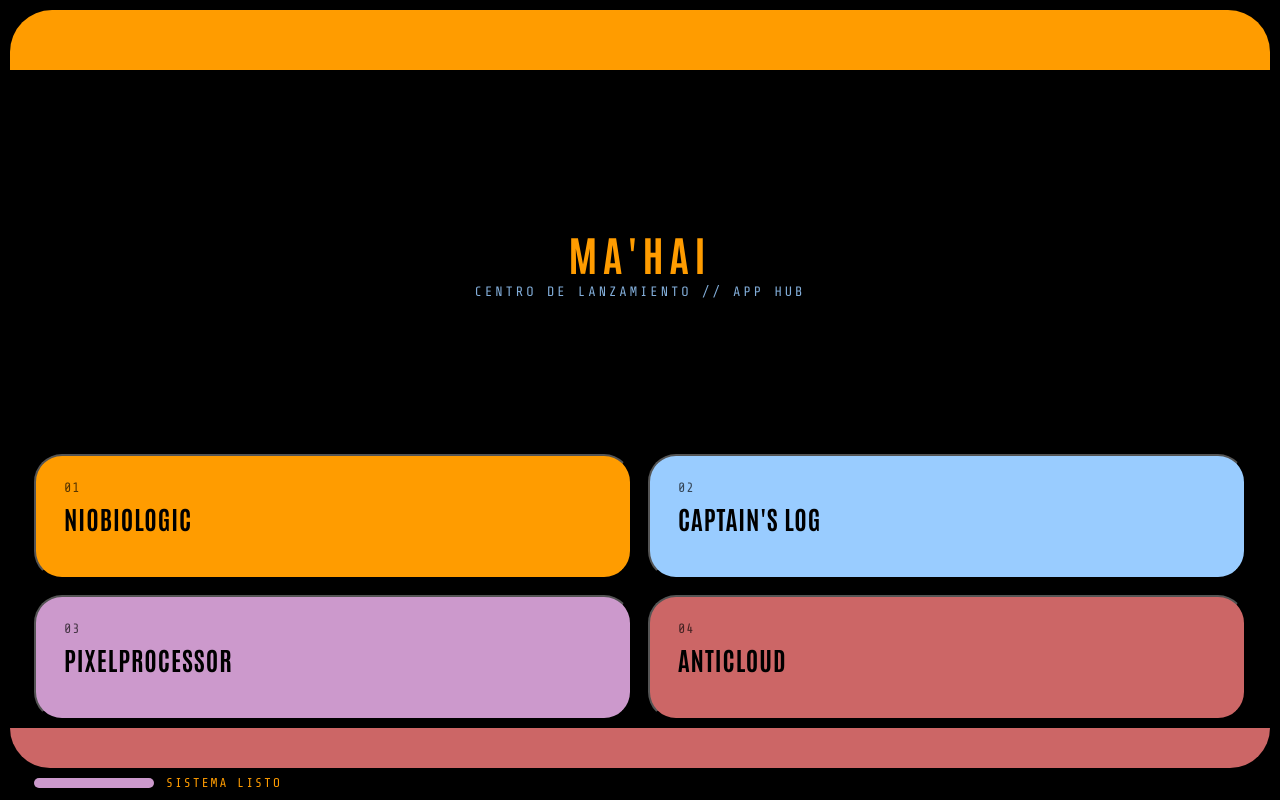
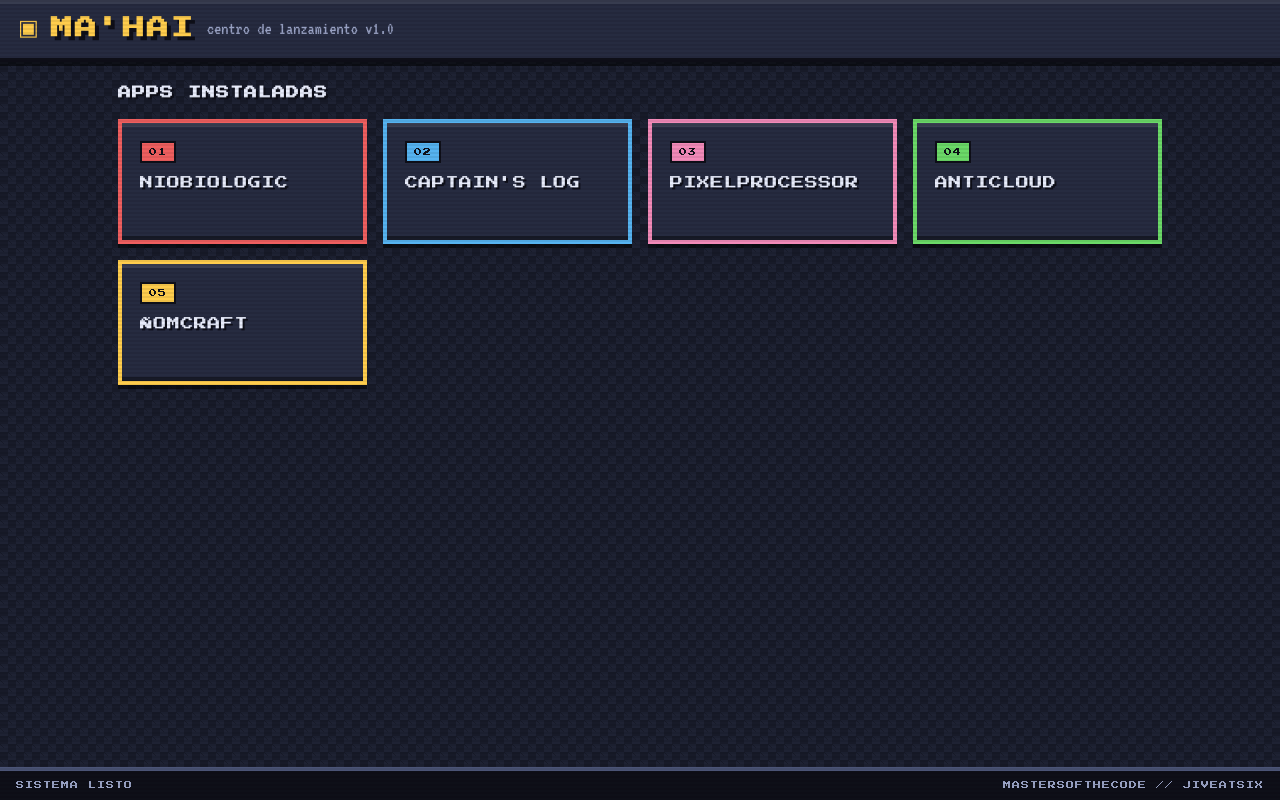
Before and after one commit to jiveatsix-jpg/mahai, a website: page www/index.html in a window 1280 px wide. Drawn offline with nearby package versions, Linux system fonts and the light colour scheme.

Commit message:
Restyle hub to match Nyomcraft's pixel-art aesthetic
Was LCARS (rounded terminal look). Now matches the rest of the family:
Press Start 2P/VT323, checkerboard background, hard 4px pixel borders
with stepped drop shadows instead of rounded corners, per-app accent
colors from Nyomcraft's own palette (red/blue/pink/green/yellow — one
per app, no repeats).

```diff
--- a/src-tauri/tauri.conf.json
+++ b/src-tauri/tauri.conf.json
@@ -11,7 +11,7 @@
     "windows": [
       {
         "title": "Ma'hai",
-        "width": 860,
+        "width": 1040,
         "height": 620,
         "resizable": true,
         "fullscreen": false
--- a/www/index.html
+++ b/www/index.html
@@ -6,52 +6,59 @@
 <title>MA'HAI</title>
 <link rel="preconnect" href="https://fonts.googleapis.com">
 <link rel="preconnect" href="https://fonts.gstatic.com" crossorigin>
-<link href="https://fonts.googleapis.com/css2?family=Michroma&family=Antonio:wght@400;600;700&family=Share+Tech+Mono&display=swap" rel="stylesheet">
+<link href="https://fonts.googleapis.com/css2?family=Press+Start+2P&family=VT323&display=swap" rel="stylesheet">
 <link rel="stylesheet" href="style.css">
 </head>
 <body>
 
-<div class="lcars-frame">
-  <div class="elbow elbow-top" aria-hidden="true"></div>
+<header class="topbar">
+  <div class="brand">
+    <span class="brand-icon" aria-hidden="true">&#9635;</span>
+    <h1 class="logo">MA'HAI</h1>
+    <span class="brand-sub">centro de lanzamiento v1.0</span>
+  </div>
+</header>
 
-  <header class="mahai-header">
-    <div class="mahai-title">MA'HAI</div>
-    <div class="mahai-subtitle">CENTRO DE LANZAMIENTO // APP HUB</div>
-  </header>
+<main class="view">
+  <h2 class="sec">APPS INSTALADAS</h2>
 
-  <main class="mahai-grid" id="grid">
-    <button class="app-card card-orange" data-exe="NioBiologic.exe" data-label="NioBiologic">
-      <span class="card-index">01</span>
-      <span class="card-name">NIOBIOLOGIC</span>
-      <span class="card-status" data-status></span>
+  <div class="grid" id="grid">
+    <button class="pbox card card-red" data-exe="NioBiologic.exe" data-label="NioBiologic">
+      <span class="tag red">01</span>
+      <span class="card-title">NIOBIOLOGIC</span>
+      <span class="card-meta" data-status>&nbsp;</span>
     </button>
 
-    <button class="app-card card-blue" data-exe="CaptainsLog.exe" data-label="Captain's Log">
-      <span class="card-index">02</span>
-      <span class="card-name">CAPTAIN'S LOG</span>
-      <span class="card-status" data-status></span>
+    <button class="pbox card card-blue" data-exe="CaptainsLog.exe" data-label="Captain's Log">
+      <span class="tag blue">02</span>
+      <span class="card-title">CAPTAIN'S LOG</span>
+      <span class="card-meta" data-status>&nbsp;</span>
     </button>
 
-    <button class="app-card card-violet" data-exe="PixelProcessor.exe" data-label="PixelProcessor">
-      <span class="card-index">03</span>
-      <span class="card-name">PIXELPROCESSOR</span>
-      <span class="card-status" data-status></span>
+    <button class="pbox card card-pink" data-exe="PixelProcessor.exe" data-label="PixelProcessor">
+      <span class="tag pink">03</span>
+      <span class="card-title">PIXELPROCESSOR</span>
+      <span class="card-meta" data-status>&nbsp;</span>
     </button>
 
-    <button class="app-card card-salmon" data-exe="AntiCloud.exe" data-label="AntiCloud">
-      <span class="card-index">04</span>
-      <span class="card-name">ANTICLOUD</span>
-      <span class="card-status" data-status></span>
+    <button class="pbox card card-green" data-exe="AntiCloud.exe" data-label="AntiCloud">
+      <span class="tag green">04</span>
+      <span class="card-title">ANTICLOUD</span>
+      <span class="card-meta" data-status>&nbsp;</span>
     </button>
-  </main>
 
-  <footer class="mahai-footer">
-    <div class="footer-strip"></div>
-    <div class="footer-text" id="footer-text">SISTEMA LISTO</div>
-  </footer>
+    <button class="pbox card card-yellow" data-exe="Nyomcraft.exe" data-label="Nyomcraft">
+      <span class="tag yellow">05</span>
+      <span class="card-title">&Ntilde;OMCRAFT</span>
+      <span class="card-meta" data-status>&nbsp;</span>
+    </button>
+  </div>
+</main>
 
-  <div class="elbow elbow-bottom" aria-hidden="true"></div>
-</div>
+<footer class="statusbar">
+  <span id="footer-text">SISTEMA LISTO</span>
+  <span>MASTERSOFTHECODE // JIVEATSIX</span>
+</footer>
 
 <script src="script.js"></script>
 </body>
--- a/www/script.js
+++ b/www/script.js
@@ -1,7 +1,7 @@
 const invoke = window.__TAURI__.core.invoke;
 
 const footerText = document.getElementById('footer-text');
-const cards = document.querySelectorAll('.app-card');
+const cards = document.querySelectorAll('.card');
 
 cards.forEach((card) => {
   const statusEl = card.querySelector('[data-status]');
--- a/www/style.css
+++ b/www/style.css
@@ -1,137 +1,163 @@
 /* ============================================================
-   MA'HAI — Centro de lanzamiento LCARS
-   Misma paleta que el resto del ecosistema (captain-log, etc.)
+   MA'HAI — Centro de lanzamiento, estética pixel (misma que Nyomcraft)
    ============================================================ */
 
 :root {
-  --c-black: #000000;
-  --c-orange: #FF9C00;
-  --c-blue: #99CCFF;
-  --c-violet: #CC99CC;
-  --c-salmon: #CC6666;
-  --c-panel-bg: #0A0A0A;
-  --c-text: #E8E8E8;
-  --font-display: 'Antonio', 'Michroma', sans-serif;
-  --font-mono: 'Share Tech Mono', 'Courier New', monospace;
-  --radius-lg: 42px;
+  --ink:      #0e0f18;
+  --bg:       #171a28;
+  --bg2:      #1e2233;
+  --panel:    #262b40;
+  --panel2:   #323852;
+  --line:     #4b5476;
+  --text:     #e8ecfb;
+  --dim:      #99a2c4;
+  --green:    #6bd968;
+  --yellow:   #ffcd4d;
+  --red:      #ef5f5f;
+  --blue:     #56b3f0;
+  --pink:     #f28ab8;
+
+  --px: 4px;
+  --pixel: 'Press Start 2P', 'Courier New', monospace;
+  --body:  'VT323', 'Courier New', monospace;
 }
 
 * { box-sizing: border-box; }
 
-html, body {
+html { background: var(--ink); }
+
+body {
   margin: 0;
-  padding: 0;
-  background: var(--c-black);
-  color: var(--c-text);
-  font-family: var(--font-mono);
   min-height: 100vh;
+  font-family: var(--body);
+  font-size: 20px;
+  line-height: 1.35;
+  color: var(--text);
+  background-color: var(--bg);
+  background-image:
+    linear-gradient(45deg, var(--bg2) 25%, transparent 25%, transparent 75%, var(--bg2) 75%),
+    linear-gradient(45deg, var(--bg2) 25%, transparent 25%, transparent 75%, var(--bg2) 75%);
+  background-size: 16px 16px;
+  background-position: 0 0, 8px 8px;
+  padding-bottom: 56px;
+  -webkit-font-smoothing: none;
   overflow: hidden;
 }
 
-.lcars-frame {
-  display: grid;
-  grid-template-rows: 60px 1fr auto 40px;
-  min-height: 100vh;
-  gap: 8px;
-  padding: 10px;
+body::after {
+  content: '';
+  position: fixed; inset: 0;
+  pointer-events: none; z-index: 900;
+  background: repeating-linear-gradient(to bottom, rgba(0,0,0,.16) 0 2px, transparent 2px 4px);
+  opacity: .45;
 }
 
-.elbow-top { height: 60px; background: var(--c-orange); border-radius: var(--radius-lg) var(--radius-lg) 0 0; grid-row: 1; }
-.elbow-bottom { height: 40px; background: var(--c-salmon); border-radius: 0 0 var(--radius-lg) var(--radius-lg); grid-row: 4; }
+/* ---------- cabecera ---------- */
 
-.mahai-header {
-  display: flex;
-  flex-direction: column;
-  align-items: center;
-  justify-content: center;
-  gap: 4px;
-  padding: 8px 0;
+.topbar {
+  position: sticky; top: 0; z-index: 800;
+  display: flex; align-items: center; gap: 14px;
+  padding: 14px 18px;
+  background: var(--panel);
+  border-bottom: var(--px) solid var(--ink);
+  box-shadow: 0 var(--px) 0 rgba(0,0,0,.5), inset 0 var(--px) 0 rgba(255,255,255,.08);
 }
 
-.mahai-title {
-  font-family: var(--font-display);
-  font-weight: 700;
-  letter-spacing: 6px;
-  font-size: 2.6rem;
-  color: var(--c-orange);
-  text-transform: uppercase;
+.brand { display: flex; align-items: center; gap: 12px; }
+.brand-icon { font-size: 22px; color: var(--yellow); }
+
+.logo {
+  font-family: var(--pixel);
+  font-size: 22px;
+  margin: 0;
+  letter-spacing: 2px;
+  color: var(--yellow);
+  text-shadow: var(--px) var(--px) 0 var(--ink);
+}
+.brand-sub { color: var(--dim); font-size: 18px; }
+
+/* ---------- estructura ---------- */
+
+.view { max-width: 1080px; margin: 0 auto; padding: 22px 18px 40px; }
+
+h2.sec {
+  font-family: var(--pixel); font-size: 13px; letter-spacing: 1px;
+  color: var(--text); margin: 0 0 18px;
+  text-shadow: 2px 2px 0 var(--ink);
 }
 
-.mahai-subtitle {
-  font-family: var(--font-mono);
-  letter-spacing: 3px;
-  font-size: 0.85rem;
-  color: var(--c-blue);
-  opacity: 0.85;
+/* ---------- caja base (mismo look que .pbox de nyomcraft) ---------- */
+
+.pbox {
+  background: var(--panel);
+  border: var(--px) solid var(--ink);
+  box-shadow:
+    inset 0 var(--px) 0 rgba(255,255,255,.09),
+    inset 0 calc(var(--px) * -1) 0 rgba(0,0,0,.40),
+    0 var(--px) 0 rgba(0,0,0,.55);
 }
 
-.mahai-grid {
+/* ---------- grilla de apps ---------- */
+
+.grid {
   display: grid;
-  grid-template-columns: repeat(2, 1fr);
-  grid-template-rows: repeat(2, 1fr);
+  grid-template-columns: repeat(auto-fill, minmax(232px, 1fr));
   gap: 16px;
-  padding: 0 24px;
 }
 
-.app-card {
-  position: relative;
-  display: flex;
-  flex-direction: column;
+.card {
+  padding: 18px;
+  cursor: pointer;
+  display: flex; flex-direction: column; gap: 10px;
   align-items: flex-start;
-  justify-content: center;
-  gap: 6px;
-  padding: 24px 28px;
-  border-radius: 28px;
-  color: var(--c-black);
-  font-family: var(--font-display);
-  text-transform: uppercase;
-  letter-spacing: 1px;
-  transition: filter 0.15s ease, transform 0.08s ease;
+  transition: transform .06s steps(2);
+  font-family: inherit;
+  color: var(--text);
+  min-height: 110px;
 }
-.app-card:hover { filter: brightness(1.18); }
-.app-card:active { transform: scale(0.98); }
+.card:hover { transform: translateY(calc(var(--px) * -1)); filter: brightness(1.12); }
+.card:active { transform: translateY(0); }
 
-.card-orange { background: var(--c-orange); }
-.card-blue { background: var(--c-blue); }
-.card-violet { background: var(--c-violet); }
-.card-salmon { background: var(--c-salmon); }
-
-.card-index {
-  font-family: var(--font-mono);
-  font-size: 0.85rem;
-  opacity: 0.65;
+.card-title {
+  font-family: var(--pixel); font-size: 13px; line-height: 1.5;
+  letter-spacing: .5px; word-break: break-word;
+  text-shadow: 2px 2px 0 var(--ink);
 }
 
-.card-name {
-  font-size: 1.6rem;
-  font-weight: 700;
+.card-meta {
+  color: var(--dim); font-size: 16px; min-height: 1.2em;
 }
 
-.card-status {
-  font-family: var(--font-mono);
-  font-size: 0.75rem;
-  letter-spacing: 0.5px;
-  min-height: 1em;
-  text-transform: none;
+.tag {
+  font-family: var(--pixel); font-size: 8px; letter-spacing: 1px;
+  text-transform: uppercase;
+  padding: 5px 7px;
+  color: var(--ink);
+  background: var(--line);
+  border: 2px solid var(--ink);
+  display: inline-block;
 }
+.tag.green  { background: var(--green); }
+.tag.blue   { background: var(--blue); }
+.tag.yellow { background: var(--yellow); }
+.tag.pink   { background: var(--pink); }
+.tag.red    { background: var(--red); }
 
-.mahai-footer {
-  display: flex;
-  align-items: center;
-  gap: 12px;
-  padding: 0 24px;
+/* tinte de fondo de cada tarjeta, sutil (no tapa el texto) */
+.card-red    { background: linear-gradient(var(--panel), var(--panel)) padding-box, none; border-color: var(--red); }
+.card-blue   { border-color: var(--blue); }
+.card-pink   { border-color: var(--pink); }
+.card-green  { border-color: var(--green); }
+.card-yellow { border-color: var(--yellow); }
+
+/* ---------- pie ---------- */
+
+.statusbar {
+  position: fixed; left: 0; right: 0; bottom: 0; z-index: 850;
+  display: flex; justify-content: space-between; gap: 12px;
+  padding: 9px 16px;
+  font-family: var(--pixel); font-size: 8px; letter-spacing: 1px;
+  color: var(--dim);
+  background: var(--ink);
+  border-top: var(--px) solid var(--line);
 }
-
-.footer-strip {
-  height: 10px;
-  flex: 0 0 120px;
-  background: var(--c-violet);
-  border-radius: 6px;
-}
-
-.footer-text {
-  font-family: var(--font-mono);
-  font-size: 0.8rem;
-  color: var(--c-orange);
-  letter-spacing: 2px;
-}
```
Also changed, not shown: 1 other file.
